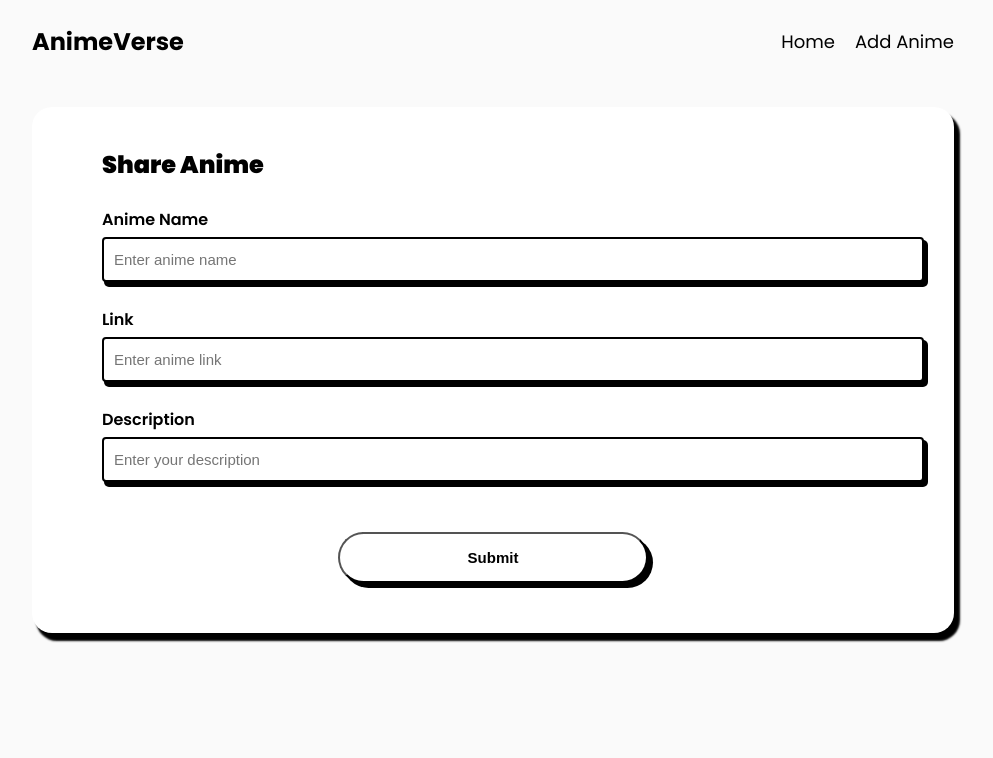
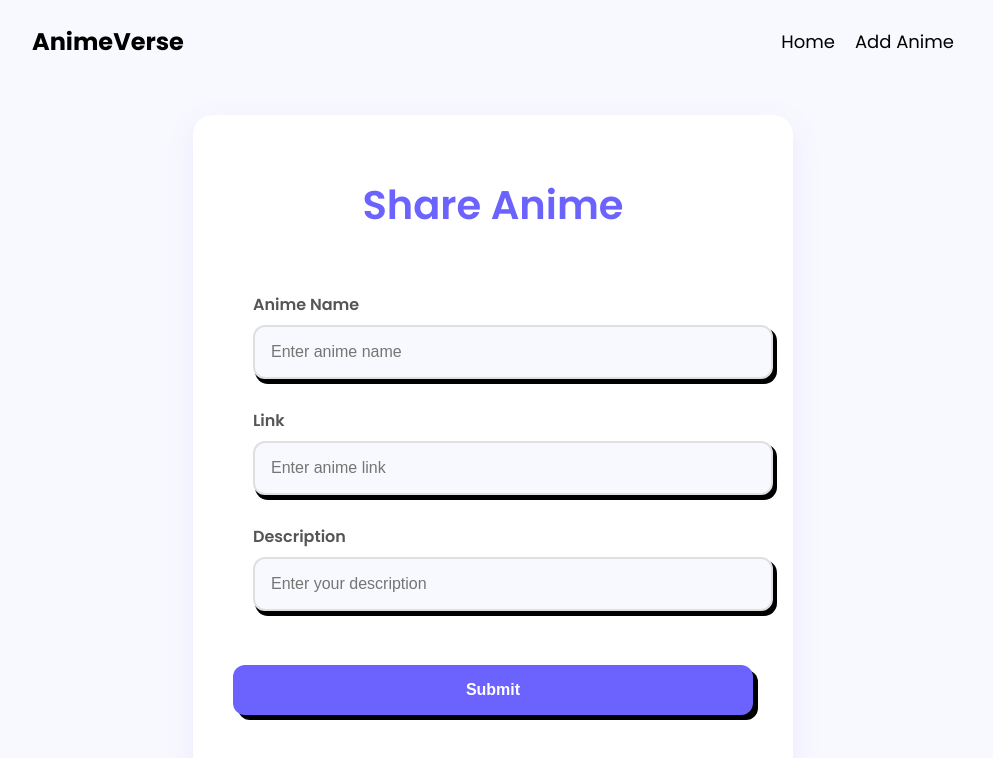
Before and after one commit to Ahmed-517/anime-watchlist-mern-docker, a React (Vite) app in the folder frontend/: page /create in a window 1280 px wide. Shown: the top 758 px of the page, without its empty margins (147-1140 px from the left). Built offline with nearby package versions, Linux system fonts and the light colour scheme.

Commit message:
Add CSS variables and styles for layout, typography, forms, and anime list components

```diff
--- a/frontend/src/index.css
+++ b/frontend/src/index.css
@@ -1,4 +1,13 @@
 @import url('https://fonts.googleapis.com/css?family=Poppins:400,500,600,700,800,900');
+
+:root {
+  --primary-color: #6C63FF;
+  --secondary-color: #FF6584;
+  --background-color: #F8F9FE;
+  --card-background: #FFFFFF;
+  --text-primary: #2D3142;
+  --text-secondary: #4F5665;
+}
 
 * {
   margin: 0;
@@ -10,5 +19,163 @@ body {
   font-family: 'Poppins', sans-serif;
   height: 100vh;
   width: 100vw;
-  background: #fafafa;
+  background: var(--background-color);
+  color: var(--text-primary);
 }
+
+.container {
+  max-width: 1200px;
+  margin: 0 auto;
+  padding: 2rem;
+}
+
+/* Typography */
+.heading {
+  font-size: 3rem;
+  color: var(--primary-color);
+  margin-bottom: 0.5rem;
+  text-align: center;
+  font-weight: 700;
+  text-shadow: 2px 2px 4px rgba(108, 99, 255, 0.1);
+}
+
+.sub_heading {
+  font-size: 1.2rem;
+  color: var(--text-secondary);
+  margin-bottom: 2rem;
+  text-align: center;
+}
+
+.title {
+  font-size: 2.5rem;
+  color: var(--primary-color);
+  margin-bottom: 2rem;
+  text-align: center;
+  font-weight: 600;
+}
+
+.sub_title {
+  font-size: 1rem;
+  color: #555;
+  margin-bottom: 0.5rem;
+  display: block;
+}
+
+/* Form Styles */
+.form_area {
+  max-width: 600px;
+  margin: 0 auto;
+  background: var(--card-background);
+  padding: 2.5rem;
+  border-radius: 20px;
+  box-shadow: 0 10px 30px rgba(108, 99, 255, 0.1);
+}
+
+.form_group {
+  margin-bottom: 1.5rem;
+}
+
+.form_style {
+  width: 100%;
+  padding: 1rem;
+  border: 2px solid #E0E0E0;
+  border-radius: 12px;
+  font-size: 1rem;
+  transition: all 0.3s ease;
+  background: var(--background-color);
+}
+
+.form_style:focus {
+  outline: none;
+  border-color: var(--primary-color);
+  box-shadow: 0 0 0 3px rgba(108, 99, 255, 0.1);
+}
+
+.btn {
+  background: var(--primary-color);
+  color: white;
+  padding: 1rem 2rem;
+  border: none;
+  border-radius: 12px;
+  font-size: 1rem;
+  font-weight: 600;
+  cursor: pointer;
+  transition: all 0.3s ease;
+  width: 100%;
+}
+
+.btn:hover {
+  background: #5A52E0;
+  transform: translateY(-2px);
+  box-shadow: 0 5px 15px rgba(108, 99, 255, 0.2);
+}
+
+/* Anime List Styles */
+.anim_list {
+  list-style: none;
+  display: grid;
+  grid-template-columns: repeat(auto-fill, minmax(300px, 1fr));
+  gap: 2rem;
+  margin-top: 2rem;
+}
+
+.anime_card {
+  background: var(--card-background);
+  padding: 1.5rem;
+  border-radius: 20px;
+  box-shadow: 0 10px 30px rgba(108, 99, 255, 0.1);
+  display: flex;
+  flex-direction: column;
+  gap: 1rem;
+  transition: transform 0.3s ease;
+}
+
+.anime_card:hover {
+  transform: translateY(-5px);
+}
+
+.anime_info h4 {
+  font-size: 1.3rem;
+  color: var(--primary-color);
+  margin-bottom: 0.5rem;
+  font-weight: 600;
+}
+
+.anime_info p {
+  color: var(--text-secondary);
+  font-size: 1rem;
+  line-height: 1.6;
+}
+
+.anime_link {
+  margin-top: auto;
+}
+
+.link {
+  display: inline-block;
+  background: var(--primary-color);
+  color: white;
+  padding: 0.8rem 1.5rem;
+  border-radius: 12px;
+  text-decoration: none;
+  font-weight: 500;
+  transition: all 0.3s ease;
+  text-align: center;
+}
+
+.link:hover {
+  background: #5A52E0;
+  transform: translateY(-2px);
+  box-shadow: 0 5px 15px rgba(108, 99, 255, 0.2);
+}
+
+.no_result {
+  text-align: center;
+  color: var(--text-secondary);
+  font-size: 1.2rem;
+  margin-top: 3rem;
+  padding: 2rem;
+  background: var(--card-background);
+  border-radius: 20px;
+  box-shadow: 0 10px 30px rgba(108, 99, 255, 0.1);
+}
```
